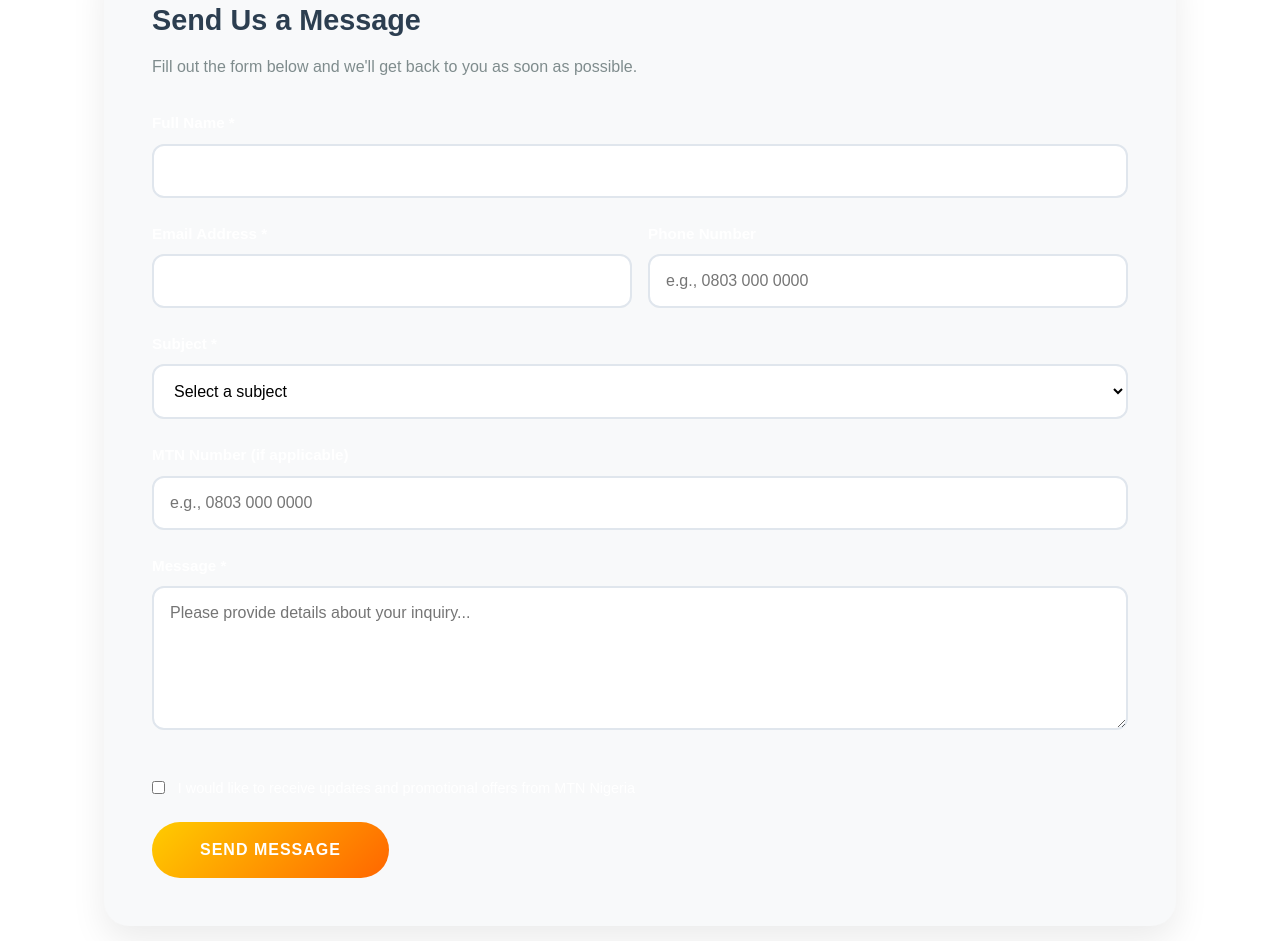
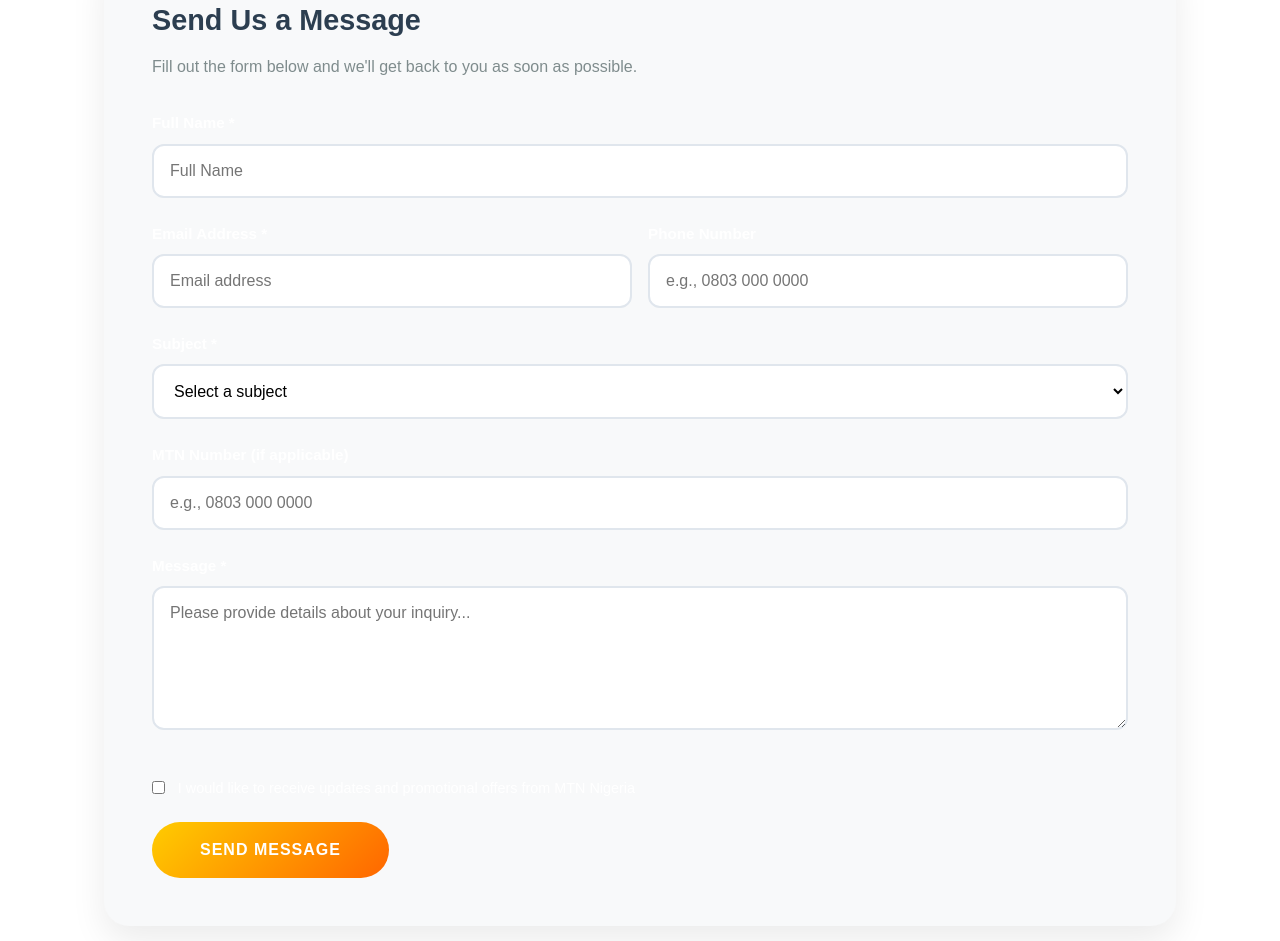
Before and after one commit to chikamso1/mtn-group-project, a plain HTML site: page contact.html in a window 1280 px wide. Shown: the part 1360-2301 px from the top of the page. Drawn offline with Linux system fonts and the light colour scheme.

Commit message:
fixed form issues

```diff
--- a/contact.html
+++ b/contact.html
@@ -122,15 +122,27 @@
           <form class="contact-form" action="javascript:void(0)" method="POST">
             <div class="form-row">
               <div class="form-group">
-                <label for="firstName">Full Name *</label>
-                <input type="text" id="fullName" name="fullName" required />
+                <label for="fullName">Full Name *</label>
+                <input
+                  type="text"
+                  id="fullName"
+                  name="fullName"
+                  placeholder="Full Name"
+                  required
+                />
               </div>
             </div>
 
             <div class="form-row">
               <div class="form-group">
                 <label for="email">Email Address *</label>
-                <input type="email" id="email" name="email" required />
+                <input
+                  type="email"
+                  id="email"
+                  name="email"
+                  placeholder="Email address"
+                  required
+                />
               </div>
               <div class="form-group">
                 <label for="phone">Phone Number</label>
@@ -146,7 +158,7 @@
             <div class="form-group">
               <label for="subject">Subject *</label>
               <select id="subject" name="subject" required>
-                <option value="">Select a subject</option>
+                <option value="" disabled selected>Select a subject</option>
                 <option value="general">General Inquiry</option>
                 <option value="technical">Technical Support</option>
                 <option value="billing">Billing & Account</option>
```
